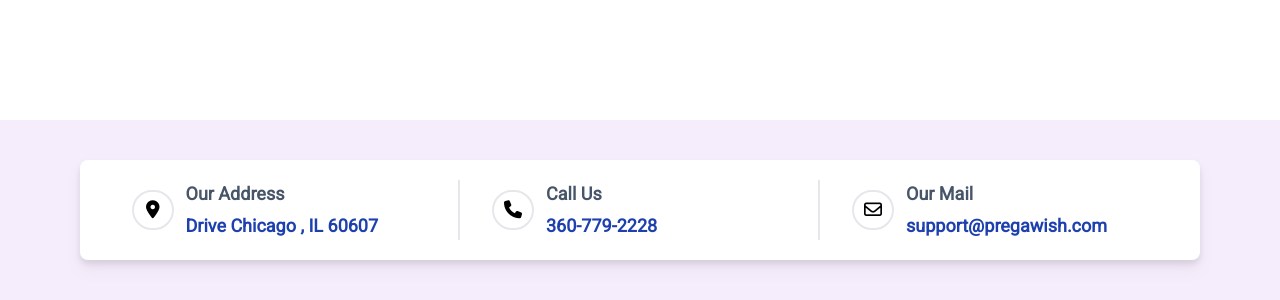
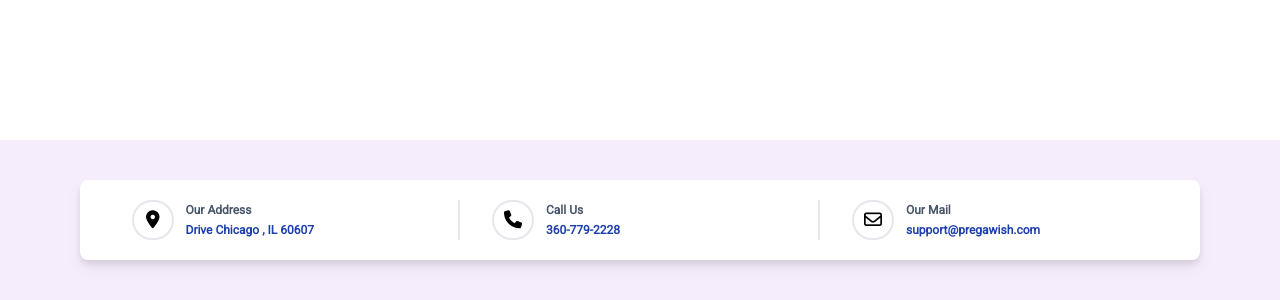
Before and after one commit to Pinak-Idea-Lab-Private-Limited/pw-footer, a plain HTML site: page index.html in a window 1280 px wide. Shown: the part 500-800 px from the top of the page. Drawn offline with nearby package versions, Linux system fonts and the light colour scheme.

Commit message:
footer-part-1 completed

```diff
--- a/index.html
+++ b/index.html
@@ -32,7 +32,7 @@
 <body>
     <div class="footer-align">
         <div class="w-screen px-20 py-10" style="background-color: #F6EDFC">
-            <div class="w-full grid grid-cols-3 bg-white drop-shadow-lg	p-5 rounded-lg text-lg	">
+            <div class="w-full grid grid-cols-3 bg-white drop-shadow-lg	p-5 rounded-lg text-xs	">
                 <div class="ps-8 font-bold border-e-2 flex items-center">
                     <div class="border-2 rounded-full px-3 py-1 me-3">
                         <i class="fa-solid fa-location-dot text-lg"></i>
```
